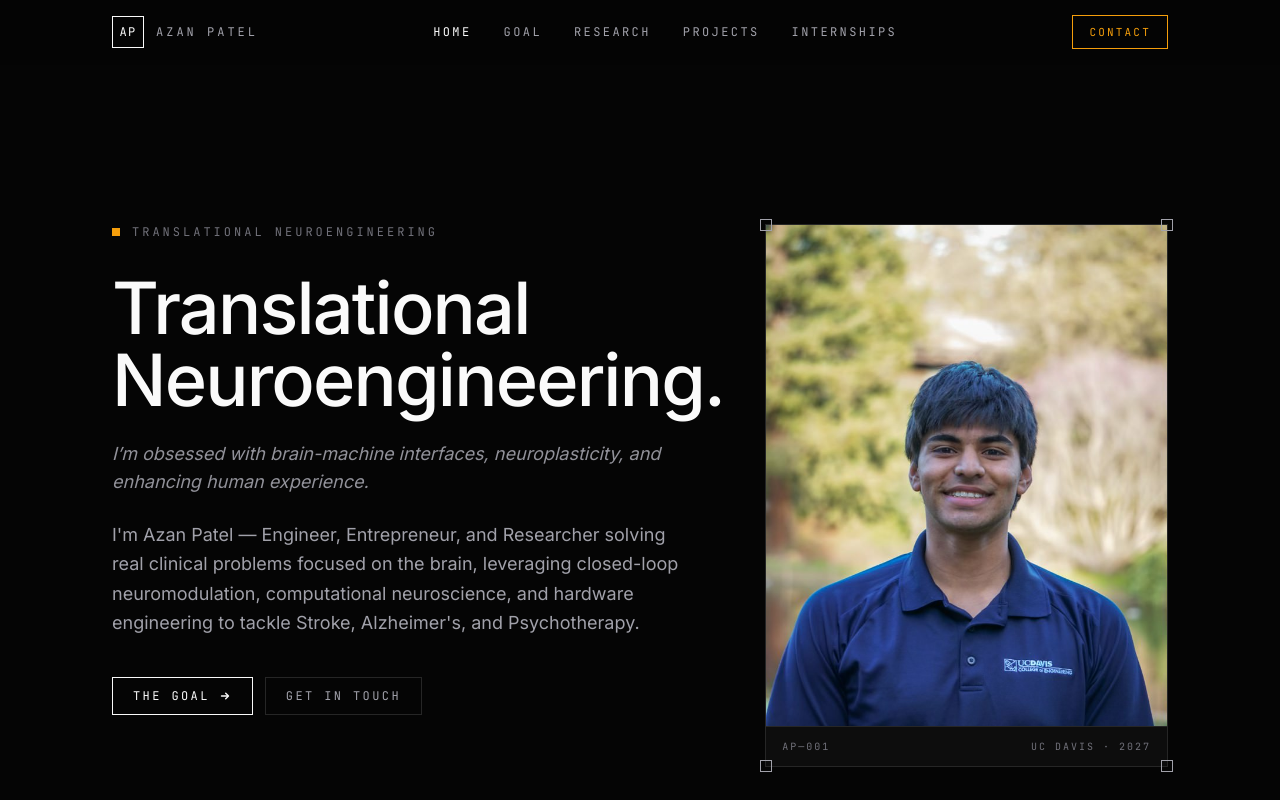
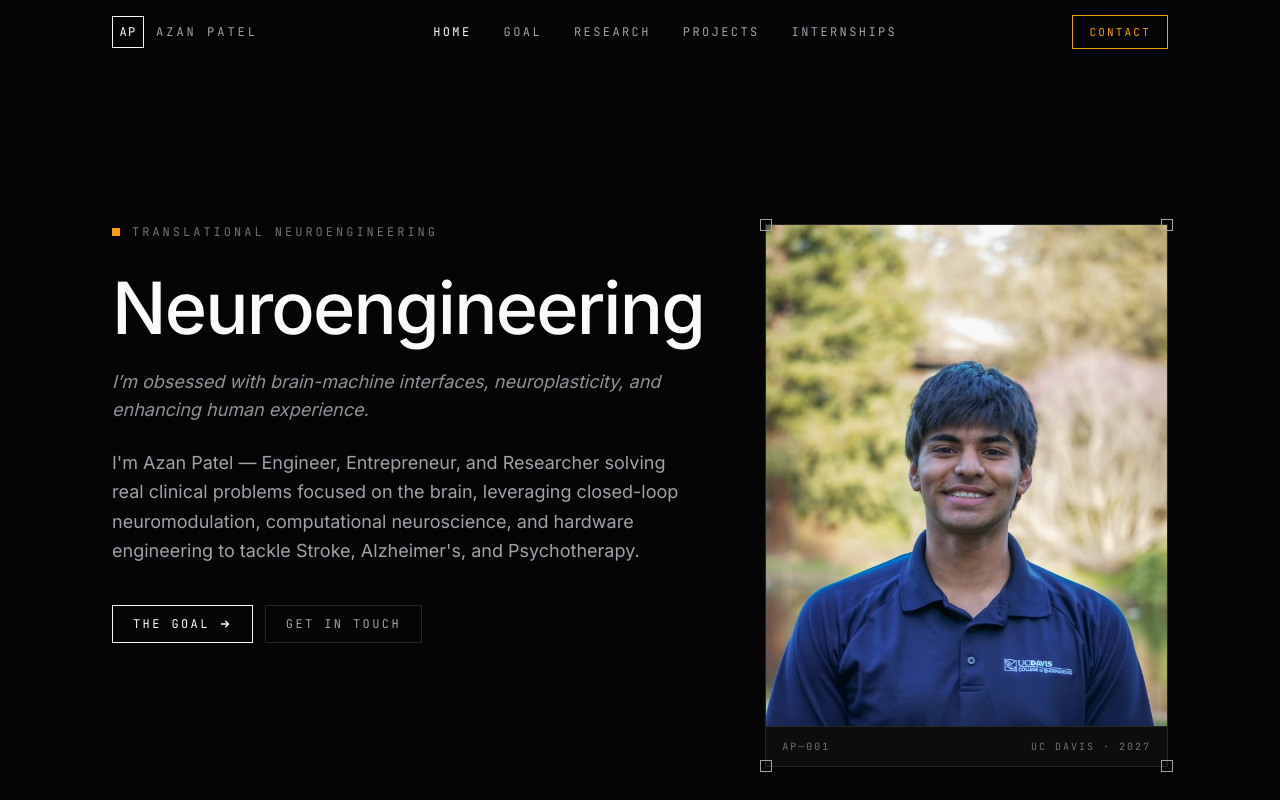
Before and after one commit to Azanpatel1/Azan-Portfolio, a React (Vite) app in the folder Azanpatel.com/: page / in a window 1280 px wide. Shown: the top 800 px of the page. Built offline with nearby package versions, Linux system fonts and the light colour scheme.

Commit message:
Hero headline: drop "Translational" and the period
Co-Authored-By: Claude Opus 5 <noreply@anthropic.com>
Claude-Session: https://claude.ai/code/session_01C98TzorDZP57pMPbZBbaVv

```diff
--- a/Azanpatel.com/src/components/home/Hero.tsx
+++ b/Azanpatel.com/src/components/home/Hero.tsx
@@ -12,9 +12,7 @@ const Hero = () => {
             </div>
 
             <h1 className="text-5xl sm:text-6xl lg:text-7xl font-medium leading-[1.05] tracking-tight text-text">
-              Translational
-              <br />
-              Neuroengineering.
+              Neuroengineering
             </h1>
 
             <p className="mt-6 text-text-muted/90 text-base sm:text-lg italic max-w-xl leading-relaxed">
```
